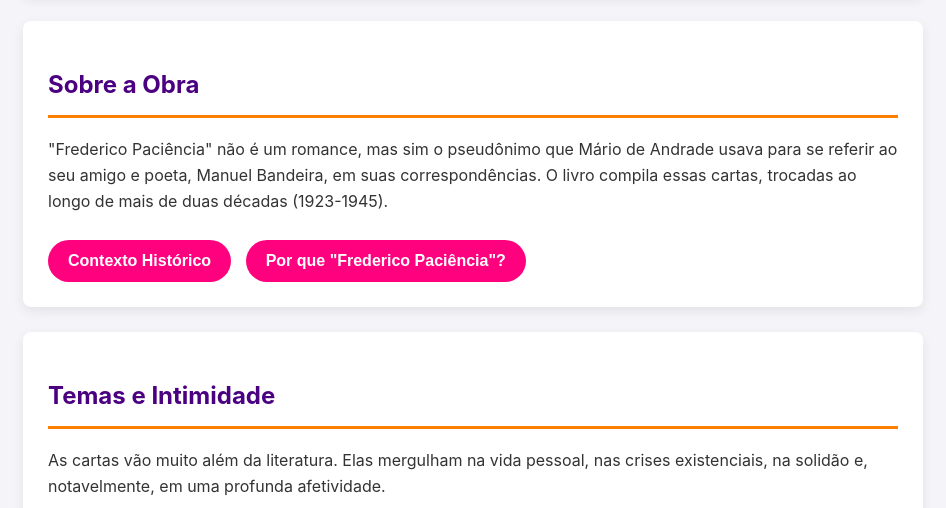
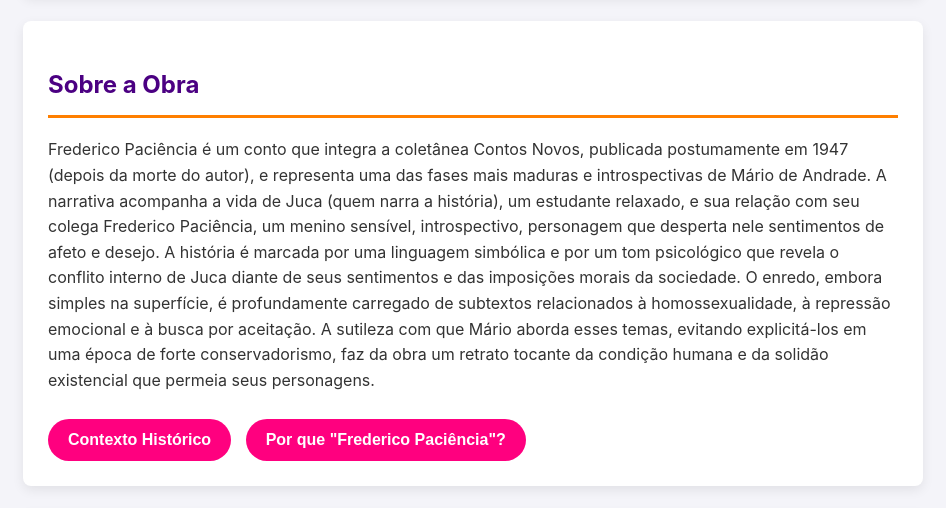
Before and after one commit to emanuel08052007-beep/Frederico_Paciencia, a plain HTML site: page index.html in a window 1280 px wide. Shown: the part 920-1428 px from the top of the page, without its empty margins (167-1113 px from the left). Drawn offline with Linux system fonts and the light colour scheme.

Commit message:
Update index.html

```diff
--- a/index.html
+++ b/index.html
@@ -33,7 +33,7 @@
 
         <section id="obra">
             <h2>Sobre a Obra</h2>
-            <p>"Frederico Paciência" não é um romance, mas sim o pseudônimo que Mário de Andrade usava para se referir ao seu amigo e poeta, Manuel Bandeira, em suas correspondências. O livro compila essas cartas, trocadas ao longo de mais de duas décadas (1923-1945).</p>
+            <p>Frederico Paciência é um conto que integra a coletânea Contos Novos, publicada postumamente em 1947 (depois da morte do autor), e representa uma das fases mais maduras e introspectivas de Mário de Andrade. A narrativa acompanha a vida de Juca (quem narra a história), um estudante relaxado, e sua relação com seu colega Frederico Paciência, um menino sensível, introspectivo, personagem que desperta nele sentimentos de afeto e desejo. A história é marcada por uma linguagem simbólica e por um tom psicológico que revela o conflito interno de Juca diante de seus sentimentos e das imposições morais da sociedade. O enredo, embora simples na superfície, é profundamente carregado de subtextos relacionados à homossexualidade, à repressão emocional e à busca por aceitação. A sutileza com que Mário aborda esses temas, evitando explicitá-los em uma época de forte conservadorismo, faz da obra um retrato tocante da condição humana e da solidão existencial que permeia seus personagens.</p>
 
             <button class="dynamic-btn" onclick="toggleInfo('info-contexto')">Contexto Histórico</button>
             <div id="info-contexto" class="hidden-info">
```
